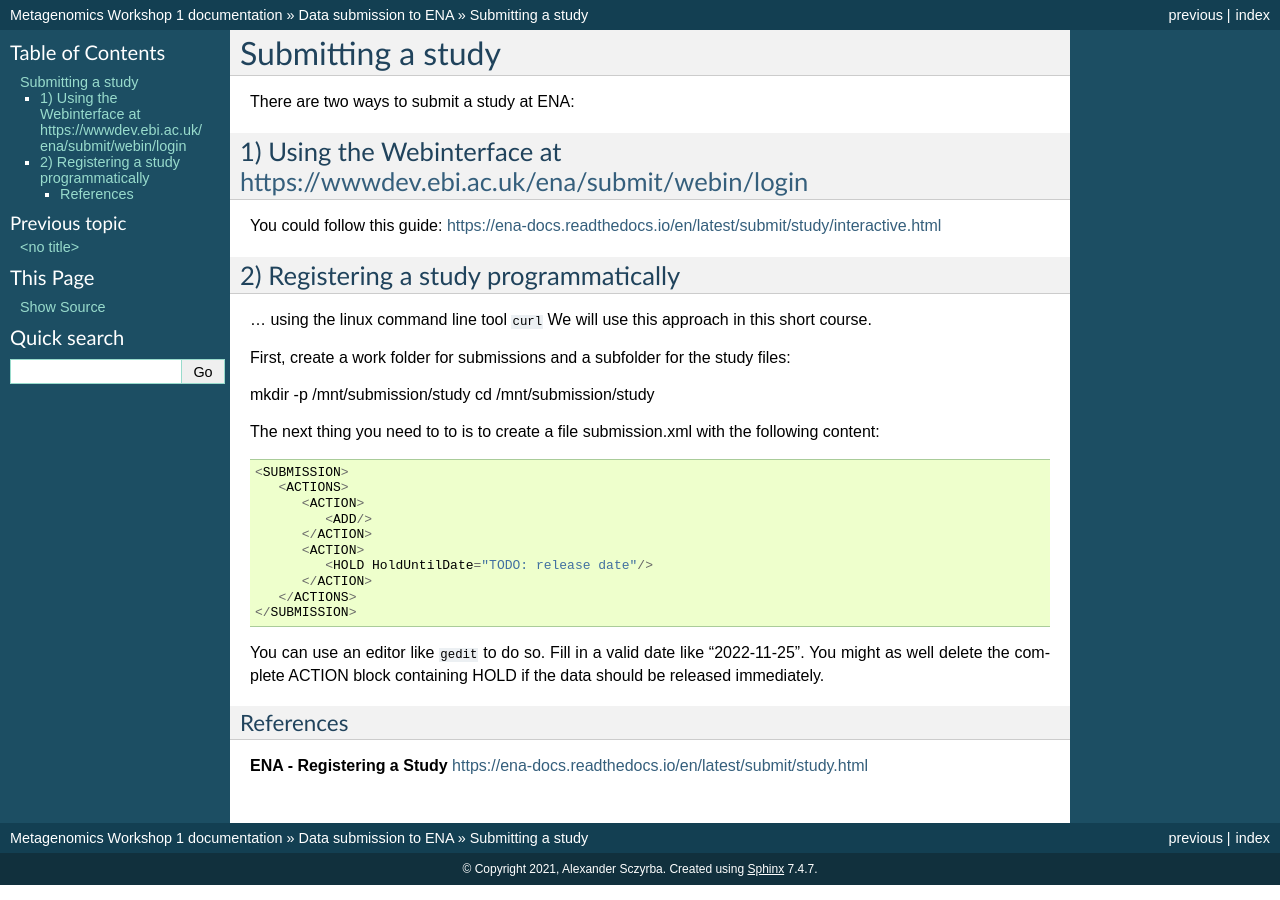
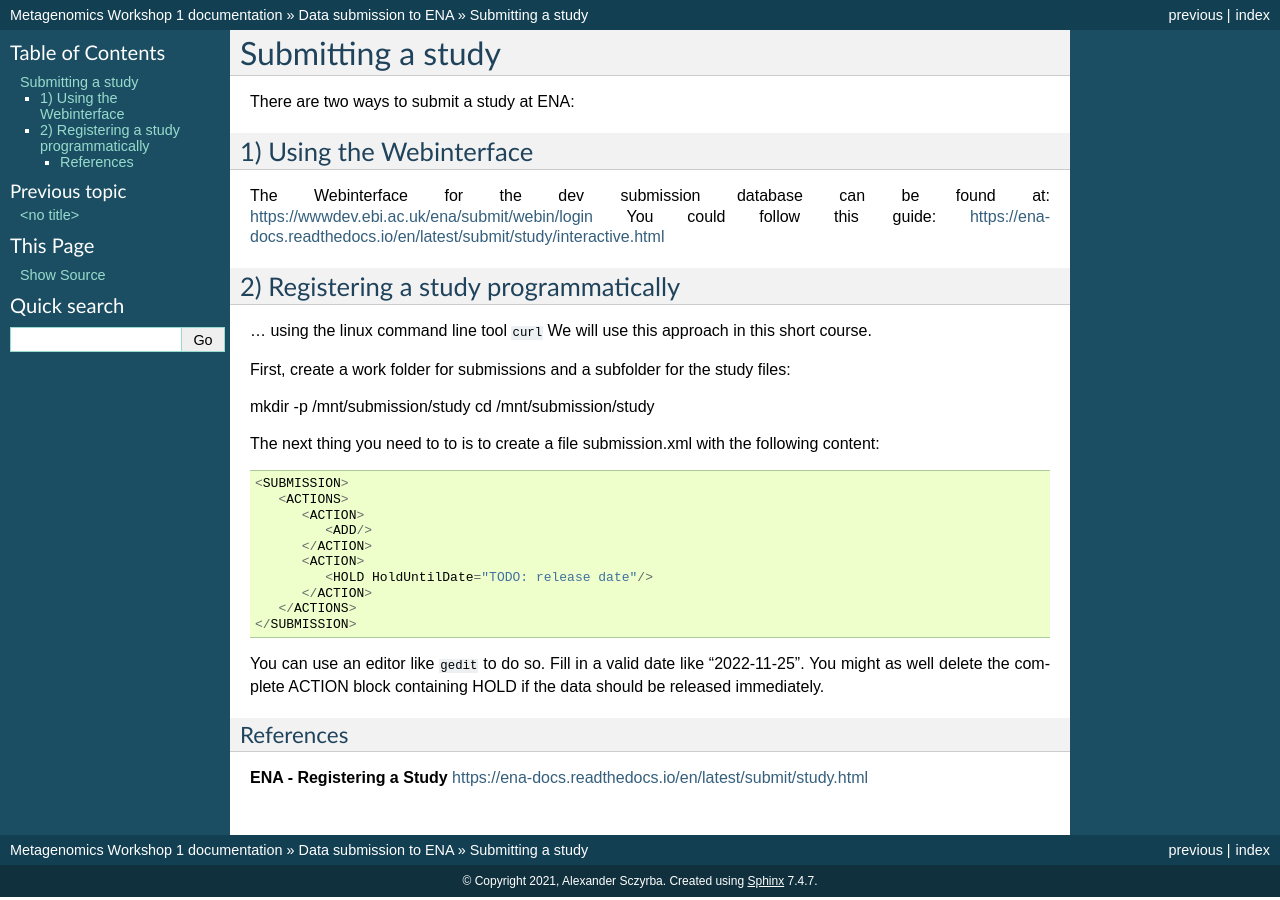
Before and after one commit to metagenomics/metagenomics-workshop, a Sphinx documentation site: the page built from docs/data_submission/submit_study_1.rst, in a window 1280 px wide. Built offline with Sphinx 7.4.7, drawn with Linux system fonts in a browser that asks for light colours.

Commit message:
Update submit_study_1.rst

```diff
--- a/docs/data_submission/submit_study_1.rst
+++ b/docs/data_submission/submit_study_1.rst
@@ -3,8 +3,9 @@ Submitting a study
 
 There are two ways to submit a study at ENA:
 
-1) Using the Webinterface at https://wwwdev.ebi.ac.uk/ena/submit/webin/login
+1) Using the Webinterface
 -----------------------
+The Webinterface for the dev submission database can be found at: https://wwwdev.ebi.ac.uk/ena/submit/webin/login
 You could follow this guide: https://ena-docs.readthedocs.io/en/latest/submit/study/interactive.html
 
 2) Registering a study programmatically
```
